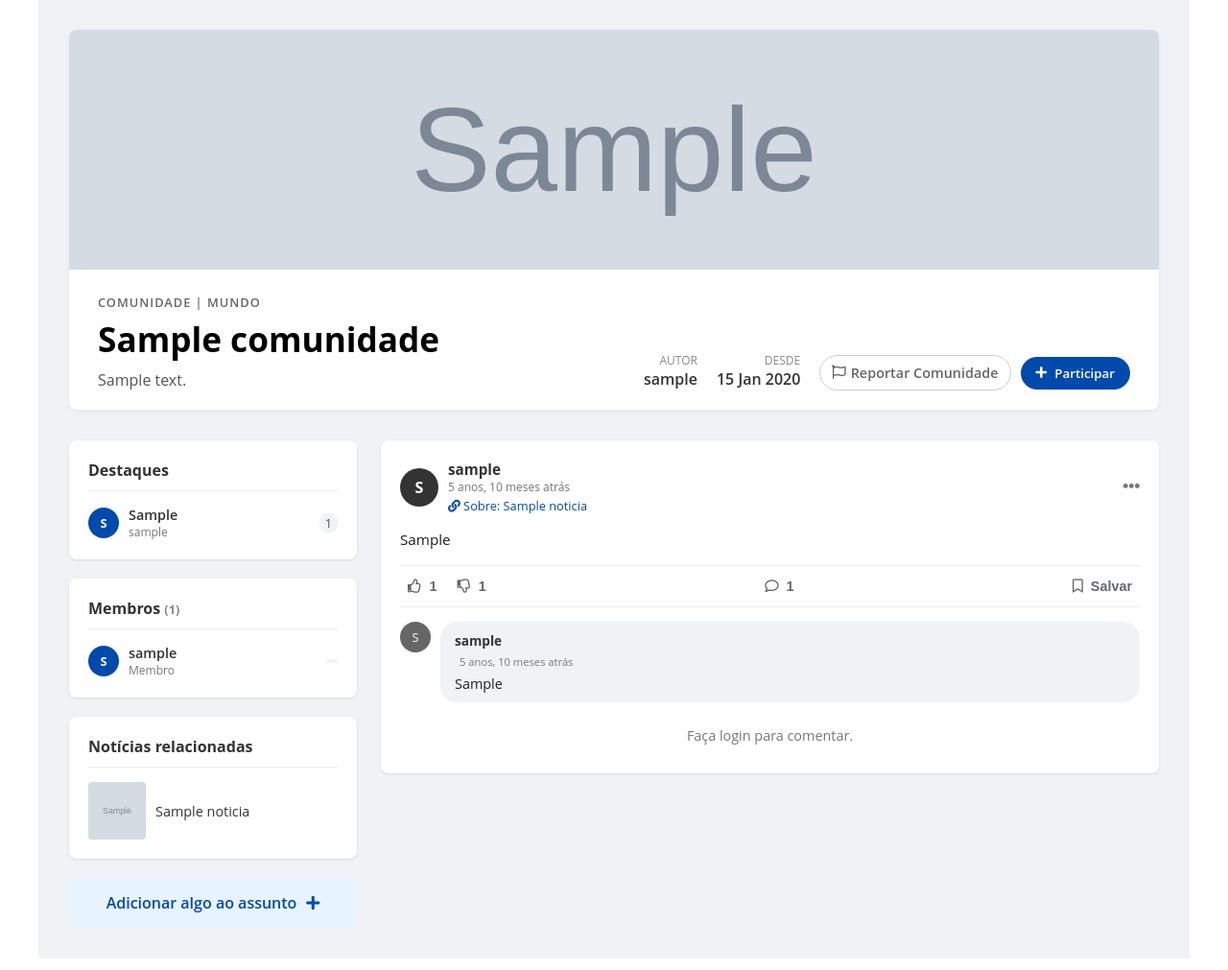
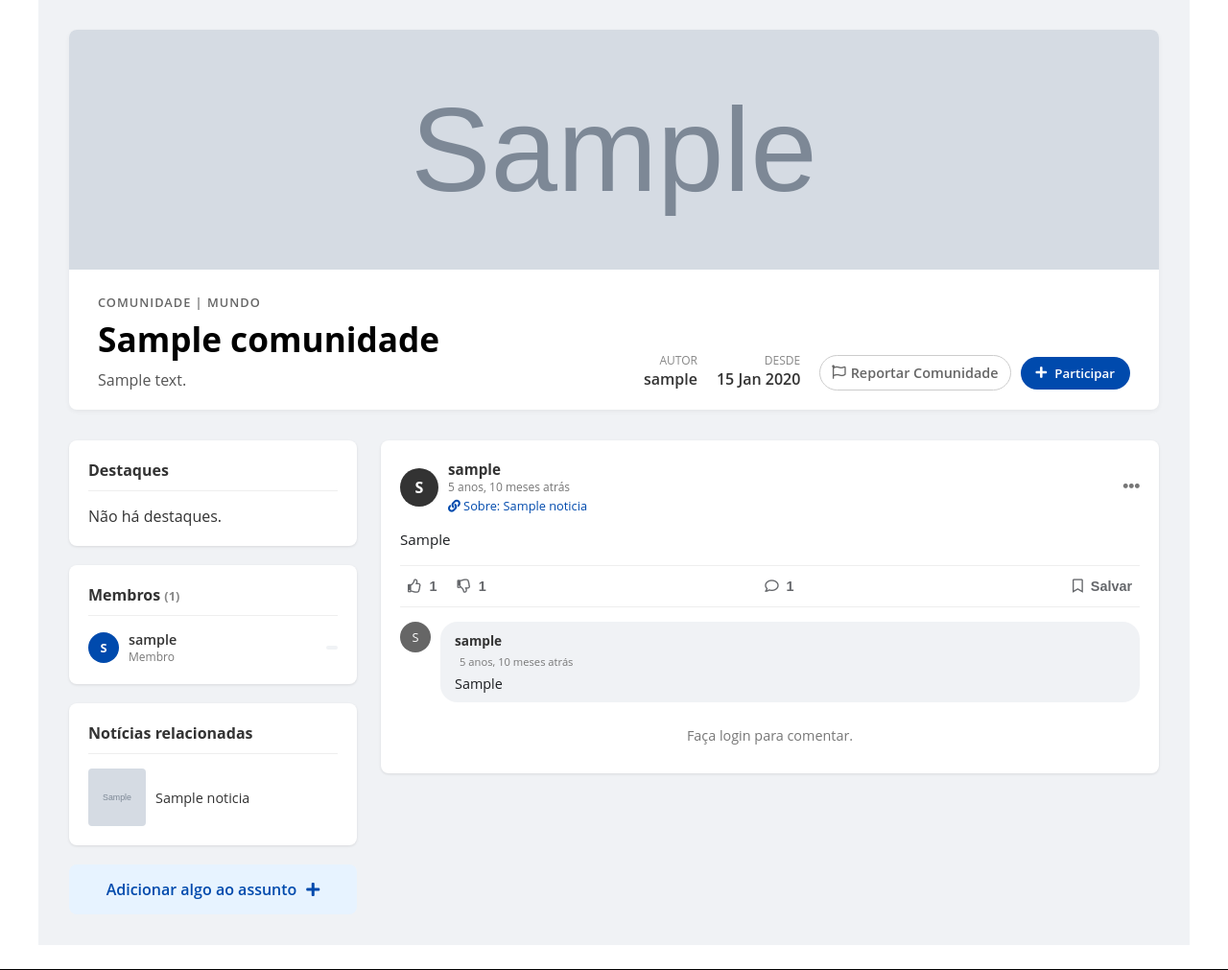
Before and after one commit to EduardaSouzaOL/Projetos2_JC_REC.O, a Django app: page /comunidades/1/ in a window 1280 px wide. Shown: the part 149-1160 px from the top of the page at 96% size. Run offline with Django 5.2, Linux system fonts and the light colour scheme; tables that the repository leaves empty hold one stand-in row (values such as "Sample post"); grey boxes marked "Sample" are stand-in pictures.

Commit message:
Comentando a parte de destaques da comunidade

```diff
--- a/jornal_commercio/templates/jornal_commercio/comunidade_detalhe.html
+++ b/jornal_commercio/templates/jornal_commercio/comunidade_detalhe.html
@@ -60,7 +60,7 @@
             <div class="widget-card">
                 <h3>Destaques</h3>
                 <ul class="lista-destaques-membros">
-                    {% for destaque in destaques %}
+                    {% comment %} {% for destaque in destaques %}
                         <li>
                             <div class="item-avatar-placeholder">{{ destaque.autor.username.0|upper }}</div>
                             <div class="item-info">
@@ -71,7 +71,8 @@
                         </li>
                     {% empty %}
                         <li>Não há destaques.</li>
-                    {% endfor %}
+                    {% endfor %} {% endcomment %}
+                    <li>Não há destaques.</li>
                 </ul>
             </div>
 
```
Also changed, not shown: usuario/migrations/0001_initial.py, usuario/migrations/0002_interesse_alter_perfil_options_perfil_bio_and_more.py (deleted), usuario/migrations/0003_assinantenewsletter.py (deleted).
